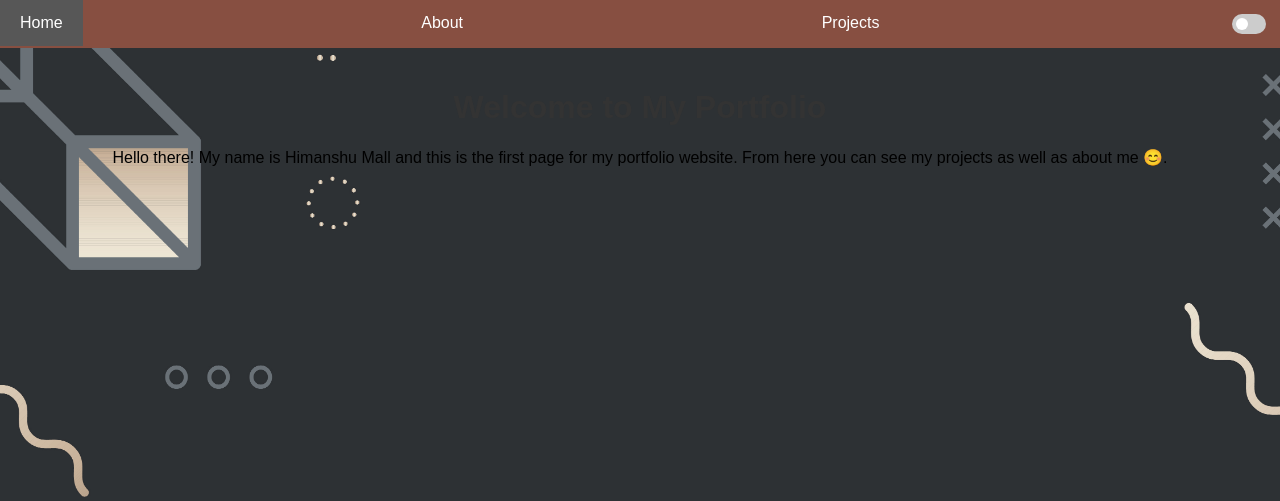
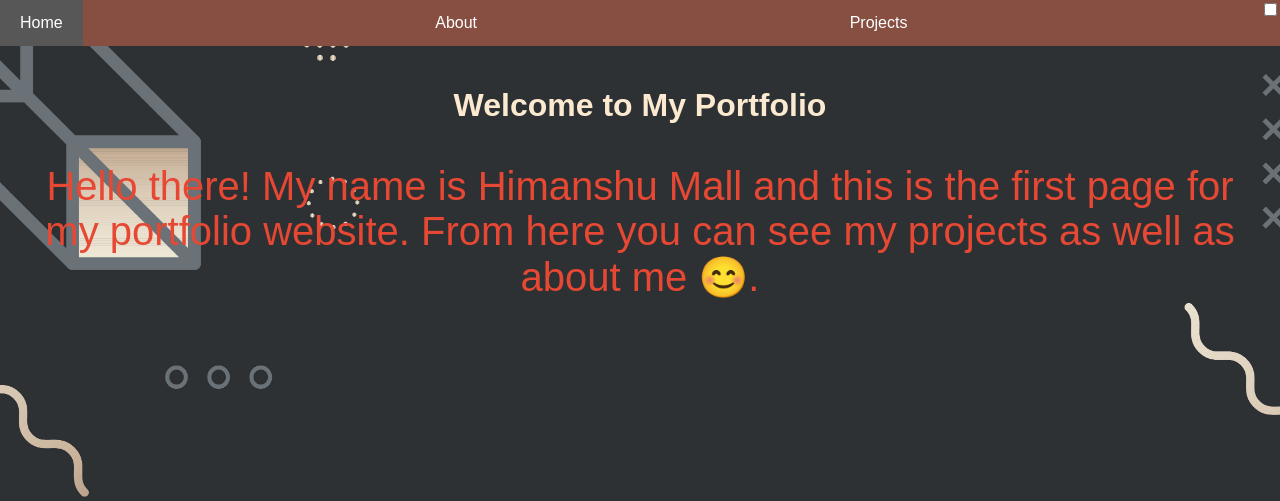
Before and after one commit to Hitman7084/My_Portfolio, a Flask app: page / in a window 1280 px wide. Shown: the top 501 px of the page. Run offline with Flask 3, Linux system fonts and the light colour scheme.

Commit message:
dark mode removed

```diff
--- a/static/css/styles.css
+++ b/static/css/styles.css
@@ -43,10 +43,12 @@ nav ul li a:hover {
 
 p {
     text-align: center;
+    font-size: 40px;
+    color: #E64833;
 }
 
 h1 {
-    color: #333;
+    color: #fbe9d0;
     text-align: center;
 }
 
@@ -84,50 +86,3 @@ h3 {
         flex-direction: column;
     }
 }
-
-/* Dark mode toggle switch */
-.switch {
-    position: relative;
-    display: inline-block;
-    width: 34px;
-    height: 20px;
-    margin: 14px;
-}
-
-.switch input {
-    opacity: 0;
-    width: 0;
-    height: 0;
-}
-
-.slider {
-    position: absolute;
-    cursor: pointer;
-    top: 0;
-    left: 0;
-    right: 0;
-    bottom: 0;
-    background-color: #ccc;
-    transition: 0.4s;
-    border-radius: 20px;
-}
-
-.slider:before {
-    position: absolute;
-    content: "";
-    height: 12px;
-    width: 12px;
-    left: 4px;
-    bottom: 4px;
-    background-color: white;
-    transition: 0.4s;
-    border-radius: 50%;
-}
-
-input:checked + .slider {
-    background-color: #2196F3;
-}
-
-input:checked + .slider:before {
-    transform: translateX(14px);
-}
--- a/static/js/scripts.js
+++ b/static/js/scripts.js
@@ -1,19 +1,4 @@
 document.addEventListener('DOMContentLoaded', function () {
-    // Dark mode toggle switch
-    const themeToggle = document.getElementById('theme-toggle');
-    const currentTheme = localStorage.getItem('theme') || 'light';
-    document.body.setAttribute('data-theme', currentTheme);
-
-    if (currentTheme === 'dark') {
-        themeToggle.checked = true;
-    }
-
-    themeToggle.addEventListener('change', function () {
-        const theme = themeToggle.checked ? 'dark' : 'light';
-        document.body.setAttribute('data-theme', theme);
-        localStorage.setItem('theme', theme);
-    });
-
     // Fade in animation on page loading
     const container = document.querySelector('.container');
     container.style.opacity = 1;
```
